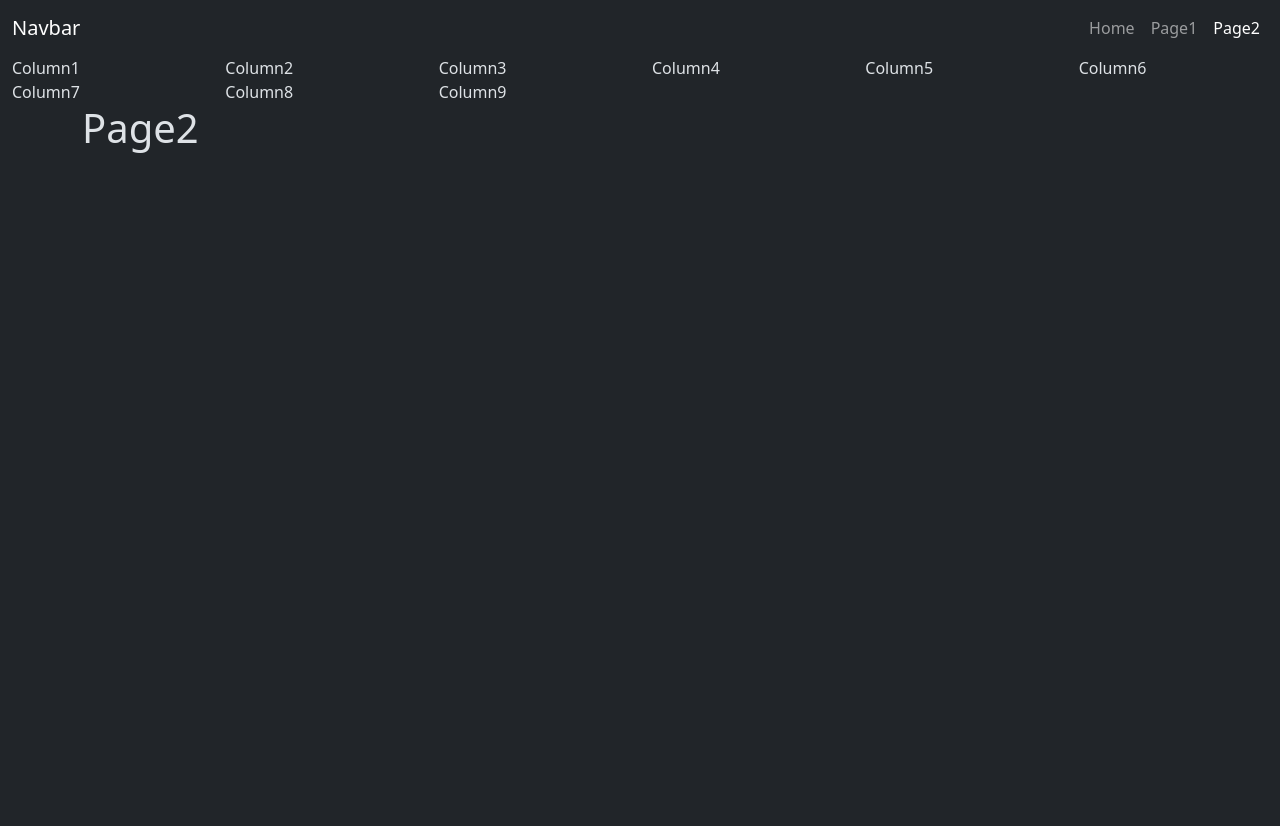
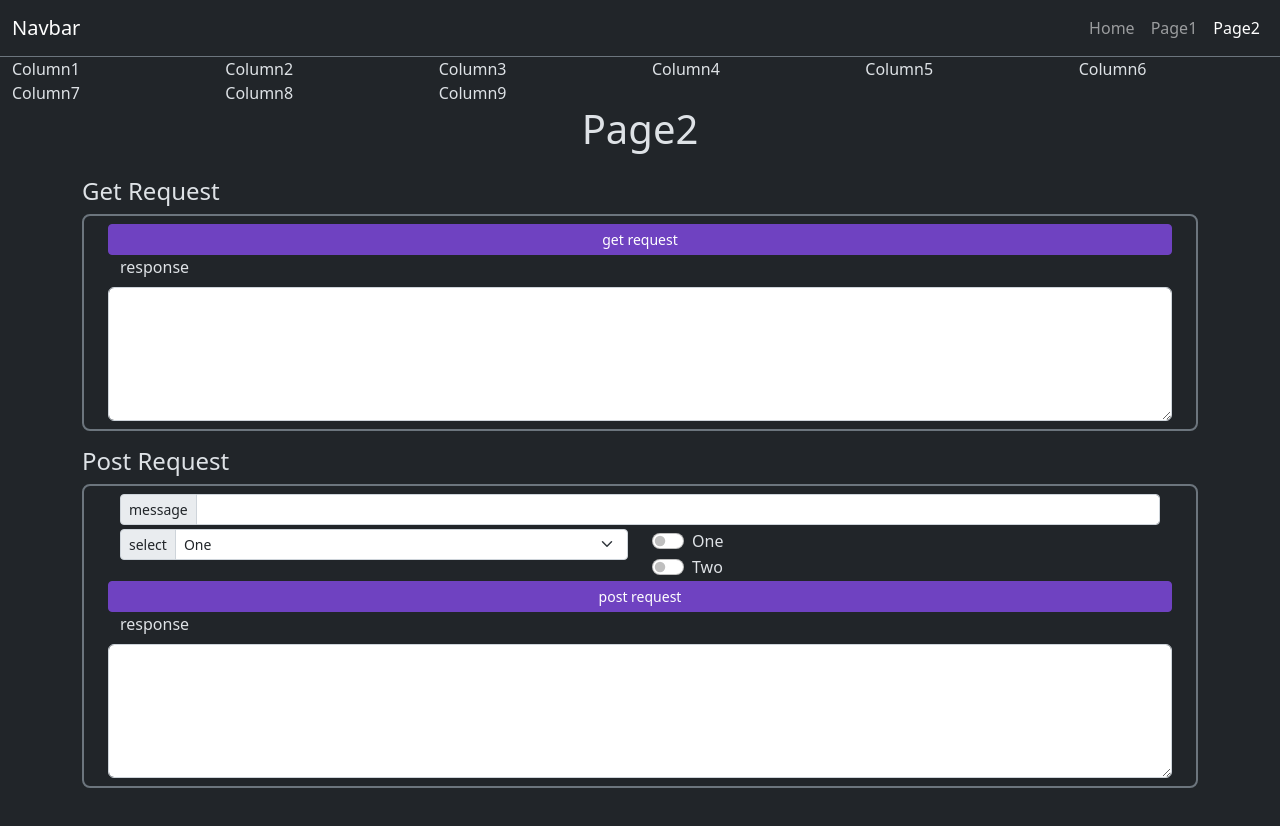
Before and after one commit to kkmtyyz/react-template, a React (Create React App) app: page /react-template/page2 in a window 1280 px wide. Shown: the top 826 px of the page. Before the commit the page ends 800 px from the top, so only its background shows below. Built offline with nearby package versions, Linux system fonts and the light colour scheme.

Commit message:
Add Rest API page

```diff
--- a/src/components/Header/Header.js
+++ b/src/components/Header/Header.js
@@ -2,7 +2,7 @@ import { NavLink } from "react-router-dom";
 
 function Header() {
   return (
-    <nav className="navbar navbar-expand-lg navbar-dark bg-dark">
+    <nav className="navbar navbar-expand-lg navbar-dark bg-dark border-bottom border-secondary">
       <div className="container-fluid">
         <NavLink className="navbar-brand" to="/">Navbar</NavLink>
         <button className="navbar-toggler" type="button" data-bs-toggle="collapse" data-bs-target="#navbarSupportedContent" aria-controls="navbarSupportedContent" aria-expanded="false" aria-label="Toggle navigation">
@@ -11,7 +11,7 @@ function Header() {
         <div className="collapse navbar-collapse" id="navbarSupportedContent">
           <div className="navbar-nav ms-auto">
             <NavLink className="nav-link" to="/">Home</NavLink>
-            <NavLink className="nav-link" to="page1">Page1</NavLink>
+            <NavLink className="nav-link" to="Page1">Page1</NavLink>
             <NavLink className="nav-link" to="page2">Page2</NavLink>
           </div>
         </div>
--- a/src/components/Page1/Page1.js
+++ b/src/components/Page1/Page1.js
@@ -55,6 +55,7 @@ function Page1() {
         <h4>1. Open text file.</h4>
       </div>
 
+      <div className="border border-2 border-secondary rounded-3 p-2">
         <div className="row mx-3">
           <label className="form-label" htmlFor="formFile">file input</label>
           <input
@@ -69,11 +70,13 @@ function Page1() {
           <label className="form-label" htmlFor="fileContents">show file contents</label>
           <textarea className="form-control" id="fileContents" rows="3" readOnly value={fileContents} />
         </div>
+      </div>
 
       <div className="row mt-3">
         <h4>2. Replace value.</h4>
       </div>
 
+      <div className="border border-2 border-secondary rounded-3 p-2">
         <div className="row mx-3">
           <div className="col-sm mt-1">
             <div className="input-group input-group-sm">
@@ -107,11 +110,13 @@ function Page1() {
           <label className="form-label" htmlFor="replacedContents">preview</label>
           <textarea className="form-control" id="replacedContents" rows="3" readOnly value={replacedContents} />
         </div>
+      </div>
 
       <div className="row mt-3">
         <h4>3. Save file.</h4>
       </div>
 
+      <div className="border border-2 border-secondary rounded-3 p-2">
         <div className="row mx-3">
           {downloadDisabled ? (
             <button className="btn btn-sm btn-secondary" disabled>
@@ -123,6 +128,7 @@ function Page1() {
             </a>
           )}
         </div>
+      </div>
 
     </div>
   );
--- a/src/components/Page2/Page2.js
+++ b/src/components/Page2/Page2.js
@@ -1,7 +1,121 @@
+import { useState } from "react";
+
 function Page2() {
+  const API_URL = "http://localhost:4000";
+
+  const [getResponse, setGetResponse] = useState("");
+  const [postResponse, setPostResponse] = useState("");
+
+  const [requestText, setRequestText] = useState("");
+  const [selectValue, setSelectValue] = useState("One");
+  const [switch1, setSwitch1] = useState(false);
+  const [switch2, setSwitch2] = useState(false);
+
+  function getRequest() {
+    fetch(API_URL + "/get-test")
+      .then((response) => response.json())
+      .then((data) => setGetResponse(JSON.stringify(data)));
+  }
+
+  function postRequest() {
+    const data = {
+      requestText: requestText,
+      selectValue: selectValue,
+      switch1: switch1,
+      switch2: switch2,
+    }
+    const method = "POST";
+    const body = JSON.stringify(data);
+    const headers = {
+      "Content-Type": "application/json"
+    };
+    fetch(API_URL + "/post-test", {method, headers, body})
+      .then((response) => response.json())
+      .then((data) => setPostResponse(JSON.stringify(data)));
+  }
+
   return (
-    <div className="container-lg">
-      <h1>Page2</h1>
+    <div className="container-lg mb-5">
+      <div className="row">
+        <h1 className="text-center">Page2</h1>
+      </div>
+
+      <div className="row mt-3">
+        <h4>Get Request</h4>
+      </div>
+
+      <div className="border border-2 border-secondary rounded-3 p-2">
+        <div className="row mx-3">
+            <button className="btn btn-sm btn-primary" type="button" onClick={getRequest}>
+              get request
+            </button>
+        </div>
+
+        <div className="row mx-3">
+          <label className="form-label" htmlFor="getResponse">response</label>
+          <textarea className="form-control" id="getResponse" rows="5" readOnly value={getResponse} />
+        </div>
+      </div>
+
+      <div className="row mt-3">
+        <h4>Post Request</h4>
+      </div>
+
+      <div className="border border-2 border-secondary rounded-3 p-2">
+        <div className="row mx-3">
+          <div className="input-group input-group-sm">
+            <span className="input-group-text" >message</span>
+            <input className="form-control form-control-sm"
+              type="text"
+              value={requestText}
+              onChange={(event) => setRequestText(event.target.value)}/>
+          </div>
+        </div>
+
+        <div className="row mx-3">
+          <div className="col-sm mt-1">
+            <div className="input-group input-group-sm p-0">
+              <label className="input-group-text" htmlFor="formSelect">select</label>
+              <select className="form-select form-select-sm"
+                  id="formSelect"
+                  onChange={(event) => setSelectValue(event.target.value)}>
+                <option value="One">One</option>
+                <option value="Two">Two</option>
+                <option value="Three">Three</option>
+              </select>
+            </div>
+          </div>
+
+          <div className="col-sm mt-1">
+            <div className="form-check form-switch">
+              <input className="form-check-input"
+                  type="checkbox"
+                  id="formSwitch1"
+                  onChange={(event) => setSwitch1(event.target.checked)} />
+              <label className="form-check-label" htmlFor="formSwitch1">One</label>
+            </div>
+            <div className="form-check form-switch">
+              <input className="form-check-input"
+                  type="checkbox"
+                  id="formSwitch2"
+                  onChange={(event) => setSwitch2(event.target.checked)} />
+              <label className="form-check-label" htmlFor="formSwitch2">Two</label>
+            </div>
+          </div>
+        </div>
+
+        <div className="row mx-3">
+            <button className="btn btn-sm btn-primary" type="button" onClick={postRequest}>
+              post request
+            </button>
+        </div>
+
+        <div className="row mx-3">
+          <label className="form-label" htmlFor="getResponse">response</label>
+          <textarea className="form-control" id="getResponse" rows="5" readOnly value={postResponse} />
+        </div>
+      </div>
+
     </div>
   );
 }
```
Lines whose indentation alone changed are shown as unchanged.
